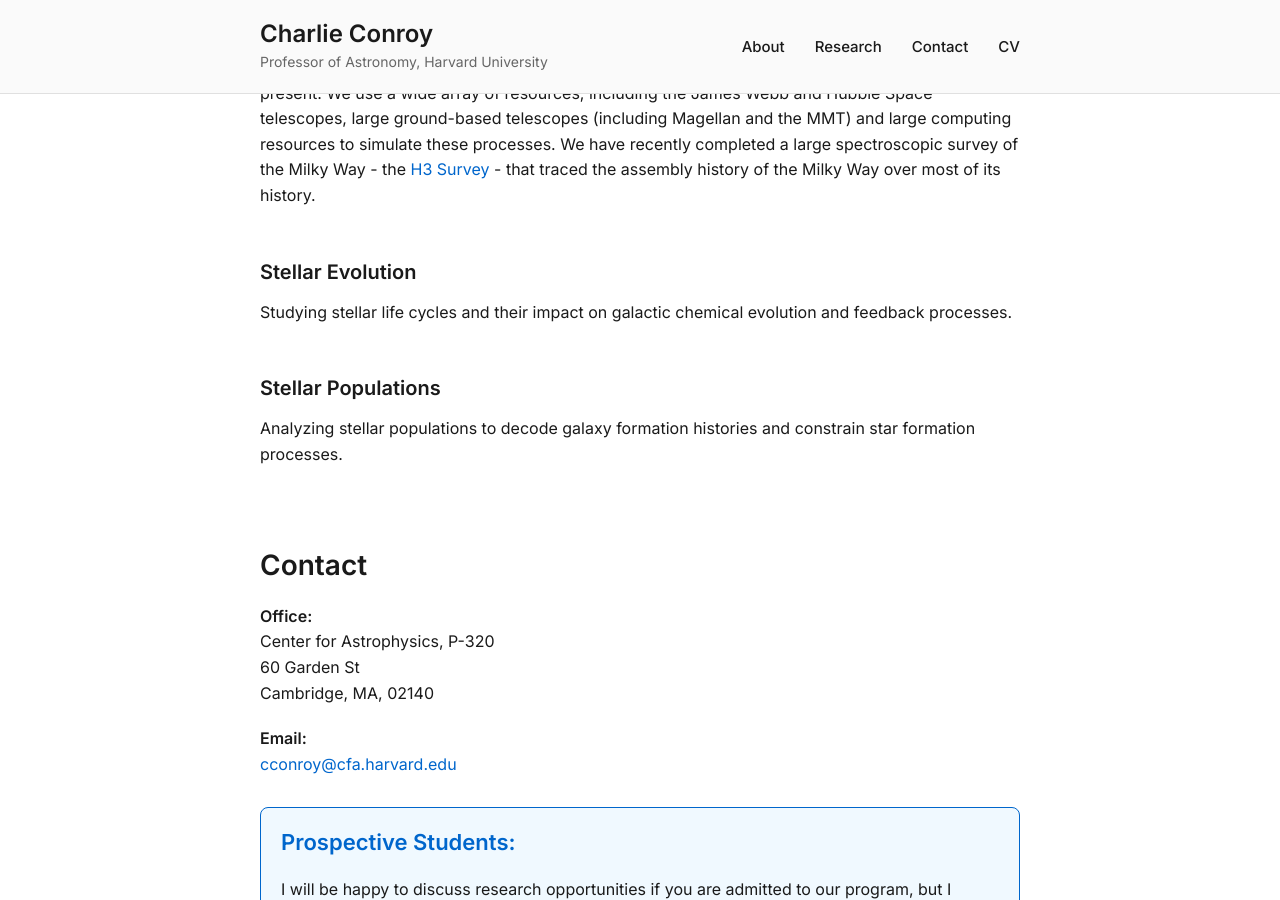
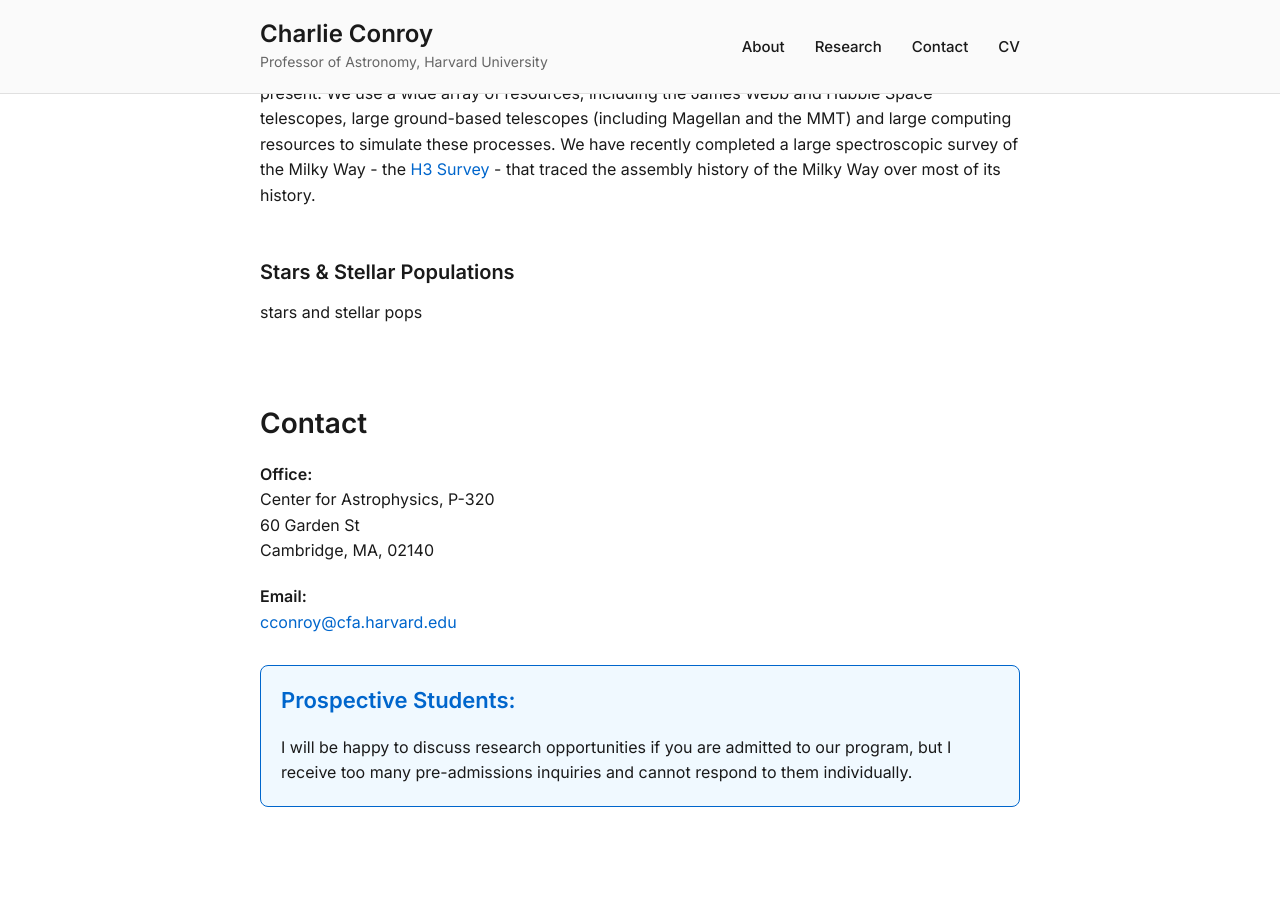
Before and after one commit to cconroy20/cconroy20.github.io, a Jekyll site: the page index.html, which Jekyll copies as it is, in a window 1280 px wide and 900 px high, scrolled down 827 px. Built offline with Jekyll 4.4.1, drawn with Linux system fonts in a browser that asks for light colours.

Commit message:
Update index.html

```diff
--- a/index.html
+++ b/index.html
@@ -266,13 +266,8 @@
                     </div>
 
                     <div class="research-item">
-                        <h3>Stellar Evolution</h3>
-                        <p>Studying stellar life cycles and their impact on galactic chemical evolution and feedback processes.</p>
-                    </div>
-
-                    <div class="research-item">
-                        <h3>Stellar Populations</h3>
-                        <p>Analyzing stellar populations to decode galaxy formation histories and constrain star formation processes.</p>
+                        <h3>Stars & Stellar Populations</h3>
+                        <p>stars and stellar pops</p>
                     </div>
                 </div>
             </section>
```
